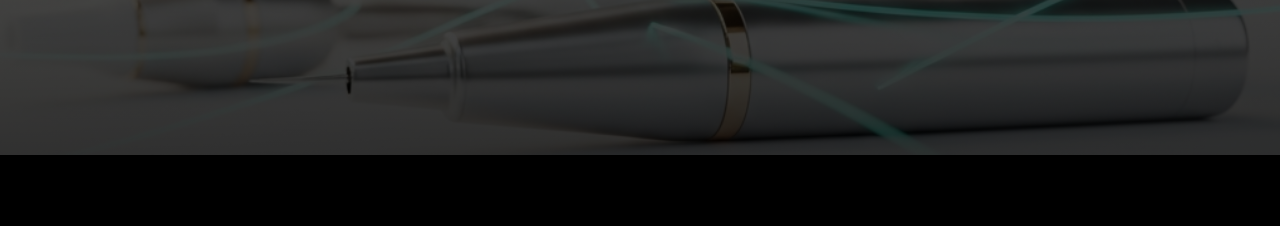
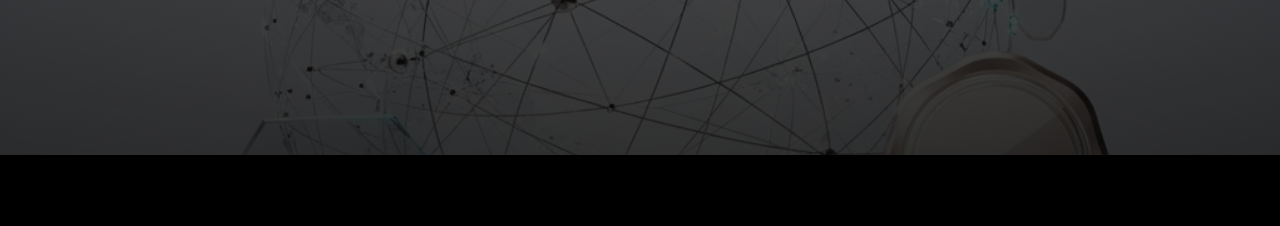
Before and after one commit to supervisor77dw-debug/WTEO, a website built with Vite: page register/index.html in a window 1280 px wide. Shown: the part 325-551 px from the top of the page. Built offline with nearby package versions, Linux system fonts and the light colour scheme; a web font is replaced by a local one.

Commit message:
fix: add Register.jpg hero background and CSS class for register pages

```diff
--- a/generate_pages.js
+++ b/generate_pages.js
@@ -415,6 +415,7 @@ const getTemplate = (data, pth) => {
     if (path.includes('events') || path.includes('events-awards')) return 'hero--events';
     if (path.includes('kontakt') || path.includes('contact')) return 'hero--kontakt';
     if (path.includes('trainer') || path.includes('partner')) return 'hero--trainer-partner';
+    if (path.includes('register')) return 'hero--register';
     if (path.includes('rechtliches') || path.includes('legal')) return 'hero--rechtlich';
     if (path.includes('ueber') || path.includes('about')) return 'hero--ueber-wteo';
     return '';
--- a/register/index.html
+++ b/register/index.html
@@ -35,7 +35,7 @@
     </header>
 
     <main>
-      <section class="hero " style="min-height: 60vh; height: auto; padding: 100px 0;">
+      <section class="hero hero--register" style="min-height: 60vh; height: auto; padding: 100px 0;">
         <div class="hero-content">
           <h1>World Elite Register</h1>
           <p>Die offizielle Datenbank zertifizierter Experten.</p>
--- a/style.css
+++ b/style.css
@@ -286,6 +286,7 @@ img {
 .hero.hero--trainer-partner { background: linear-gradient(rgba(0, 0, 0, 0.6), rgba(0, 0, 0, 0.8)), url('/Partner.jpg'); background-size: cover; background-position: center; background-attachment: fixed; }
 .hero.hero--rechtlich { background: linear-gradient(rgba(0, 0, 0, 0.6), rgba(0, 0, 0, 0.8)), url('/Recht.jpg'); background-size: cover; background-position: center; background-attachment: fixed; }
 .hero.hero--ueber-wteo { background: linear-gradient(rgba(0, 0, 0, 0.6), rgba(0, 0, 0, 0.8)), url('/Über uns.jpg'); background-size: cover; background-position: center; background-attachment: fixed; }
+.hero.hero--register { background: linear-gradient(rgba(0, 0, 0, 0.6), rgba(0, 0, 0, 0.8)), url('/Register.jpg'); background-size: cover; background-position: center; background-attachment: fixed; }
 
 .hero-content {
   max-width: 900px;
```
Also changed, not shown: en/register/index.html (+1 -1 lines), Bilder/Register.jpg (added), public/Register.jpg (added).
